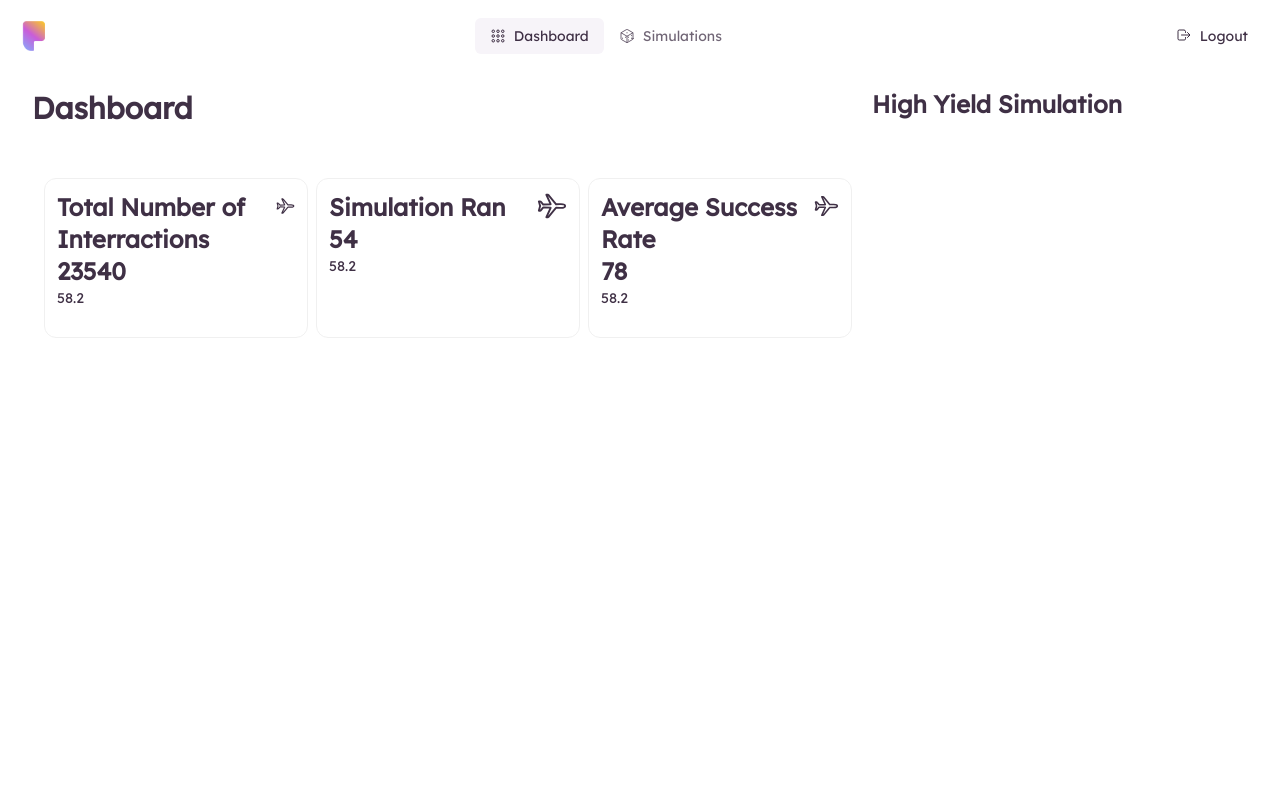
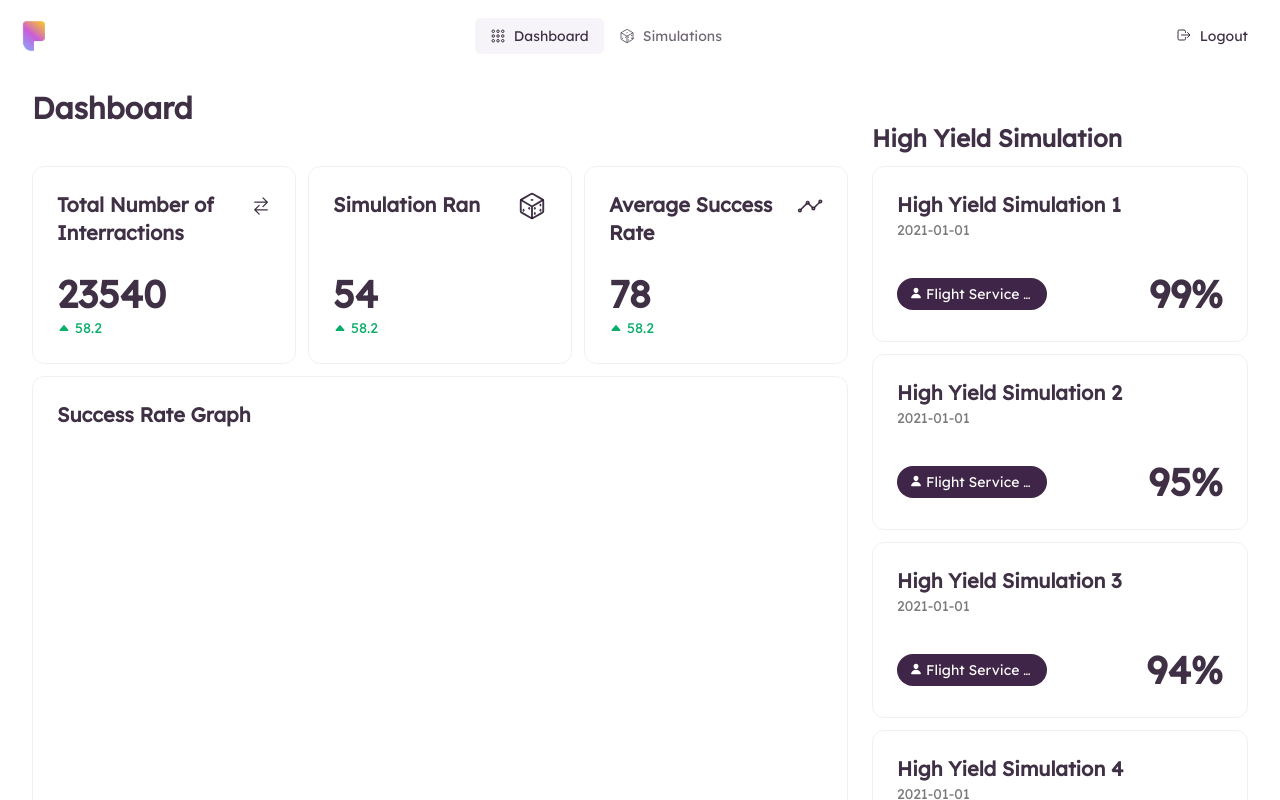
Before and after one commit to tum-v2/parloa-ui, a Next.js app: page /dashboard in a window 1280 px wide. Shown: the top 800 px of the page. Built offline with nearby package versions, Linux system fonts and the light colour scheme.

Commit message:
Create CardHighYieldSimulation

```diff
--- /dev/null
+++ b/src/app/dashboard/components/CardHighYieldSimulation.tsx
@@ -0,0 +1,62 @@
+import React from 'react';
+import Card from '../../../components/generic/Card';
+import { Flex, Typography } from 'antd';
+import theme from '@/theme/theme';
+import { IconContext } from 'react-icons';
+import Pill from '@/components/generic/Pill';
+import { IoPerson } from 'react-icons/io5';
+
+const { Text, Title } = Typography;
+
+export interface CardHighYieldSimulationProps {
+  title: string;
+  date: string;
+  successRateNumber: number;
+  agentType: string;
+}
+
+const CardHighYieldSimulation = ({
+  title,
+  date,
+  successRateNumber,
+  agentType
+}: CardHighYieldSimulationProps) => {
+  const bottomPartStyle: React.CSSProperties = {
+    display: 'flex',
+    justifyContent: 'space-between',
+    alignItems: 'center'
+  };
+  const topPartStyle: React.CSSProperties = {
+    height: 80
+  };
+
+  return (
+    <Card margin="none" style={{ marginBottom: theme.padding.m }}>
+      <div style={topPartStyle}>
+        <Title style={{ margin: 0 }} level={4}>
+          {title}
+        </Title>
+        <Text style={{ margin: 0, color: theme.color.gray }}>{date}</Text>
+      </div>
+      <div style={bottomPartStyle}>
+        <Pill>
+          <IoPerson />
+          <Text
+            style={{
+              margin: 0,
+              marginLeft: theme.padding.xs,
+              color: theme.color.white
+            }}
+          >
+            {agentType}
+          </Text>
+        </Pill>
+        <Title style={{ margin: 0 }} level={1}>
+          {successRateNumber}%
+        </Title>
+      </div>
+    </Card>
+  );
+};
+
+export default CardHighYieldSimulation;
--- a/src/app/dashboard/components/CardOverall.tsx
+++ b/src/app/dashboard/components/CardOverall.tsx
@@ -5,6 +5,7 @@ import Card from '../../../components/generic/Card';
 import { Flex, Typography } from 'antd';
 import theme from '@/theme/theme';
 import { IconContext } from 'react-icons';
+import CardOverallTrend from './CardOverallTrend';
 
 const { Text, Title } = Typography;
 
@@ -28,15 +29,11 @@ const CardOverall = ({
   trend,
   trendNumber
 }: CardOverallProps) => {
-  const cardOverallStyle: React.CSSProperties = {
-    marginRight: theme.padding.s,
-    width: 300
-  };
-
   const topPartStyle: React.CSSProperties = {
     display: 'flex',
     justifyContent: 'space-between',
-    alignItems: 'flex-start'
+    alignItems: 'flex-start',
+    height: 80
   };
 
   const insideCardStyle: React.CSSProperties = {
@@ -47,24 +44,22 @@ const CardOverall = ({
   };
 
   return (
-    <div style={cardOverallStyle}>
-      <Card>
-        <div style={insideCardStyle}>
+    // <div style={cardOverallStyle}>
+    <Card margin="none">
       <div style={topPartStyle}>
-            <Title style={{ margin: 0 }} level={3}>
+        <Title style={{ margin: 0 }} level={4}>
           {title}
         </Title>
         {icon}
       </div>
       <div>
-            <Title style={{ margin: 0 }} level={3}>
+        <Title style={{ margin: 0 }} level={1}>
           {number}
         </Title>
-            <Text>{trendNumber}</Text>
-          </div>
+        <CardOverallTrend trend={trend} trendNumber={trendNumber} />
       </div>
     </Card>
-    </div>
+    // </div>
   );
 };
 
--- /dev/null
+++ b/src/app/dashboard/components/CardOverallTrend.tsx
@@ -0,0 +1,49 @@
+import React from 'react';
+import { Trend } from './CardOverall';
+import { IoCaretDown, IoCaretUp } from 'react-icons/io5';
+import { Typography } from 'antd';
+import theme from '@/theme/theme';
+
+const { Text } = Typography;
+
+interface CardOverallTrendProps {
+  trend: Trend;
+  trendNumber: number;
+}
+
+const CardOverallTrend = ({ trend, trendNumber }: CardOverallTrendProps) => {
+  const containerStyle: React.CSSProperties = {
+    display: 'flex',
+    alignItems: 'center'
+  };
+
+  if (trend === 'up')
+    return (
+      <div style={{ ...containerStyle, color: theme.token.colorSuccess }}>
+        <IoCaretUp style={{ marginRight: theme.padding.xs }} />
+        <Text style={{ margin: 0, color: theme.token.colorSuccess }}>
+          {trendNumber}
+        </Text>
+      </div>
+    );
+  else if (trend === 'down')
+    return (
+      <div style={{ ...containerStyle, color: theme.token.colorError }}>
+        <IoCaretDown style={{ marginRight: theme.padding.xs }} />
+        <Text style={{ margin: 0, color: theme.token.colorError }}>
+          {trendNumber}
+        </Text>
+      </div>
+    );
+  else
+    return (
+      <div style={{ ...containerStyle, color: theme.color.gray }}>
+        <IoCaretUp style={{ marginRight: theme.padding.xs }} />
+        <Text style={{ margin: 0, color: theme.color.gray }}>
+          {trendNumber}
+        </Text>
+      </div>
+    );
+};
+
+export default CardOverallTrend;
--- a/src/app/dashboard/page.tsx
+++ b/src/app/dashboard/page.tsx
@@ -7,11 +7,30 @@ import {
   UserOutlined
 } from '@ant-design/icons';
 import type { MenuProps } from 'antd';
-import { Breadcrumb, Card, Flex, Layout, List, Menu, Typography } from 'antd';
+import {
+  Breadcrumb,
+  Col,
+  Flex,
+  Layout,
+  List,
+  Menu,
+  Row,
+  Typography
+} from 'antd';
 import VirtualList from 'rc-virtual-list';
 import theme from '@/theme/theme';
 import CardOverall, { NumberType, Trend } from './components/CardOverall';
-import { IoAirplaneOutline } from 'react-icons/io5';
+import {
+  IoAirplaneOutline,
+  IoAnalyticsOutline,
+  IoDiceOutline,
+  IoSwapHorizontalOutline
+} from 'react-icons/io5';
+import Card from '@/components/generic/Card';
+import LineChart from '@/components/charts/LineChart';
+import CardHighYieldSimulation, {
+  CardHighYieldSimulationProps
+} from './components/CardHighYieldSimulation';
 
 const { Content, Sider } = Layout;
 
@@ -23,7 +42,7 @@ const cardOverallIconStyle: React.CSSProperties = {
 const dummyDashboardData = [
   {
     title: 'Total Number of Interractions',
-    icon: <IoAirplaneOutline style={cardOverallIconStyle} />,
+    icon: <IoSwapHorizontalOutline style={cardOverallIconStyle} />,
 
     numberType: 'number',
     number: 23540,
@@ -32,7 +51,7 @@ const dummyDashboardData = [
   },
   {
     title: 'Simulation Ran',
-    icon: <IoAirplaneOutline style={cardOverallIconStyle} />,
+    icon: <IoDiceOutline style={cardOverallIconStyle} />,
 
     numberType: 'number',
     number: 54,
@@ -41,7 +60,7 @@ const dummyDashboardData = [
   },
   {
     title: 'Average Success Rate',
-    icon: <IoAirplaneOutline style={cardOverallIconStyle} />,
+    icon: <IoAnalyticsOutline style={cardOverallIconStyle} />,
 
     numberType: 'percentage',
     number: 78,
@@ -50,10 +69,86 @@ const dummyDashboardData = [
   }
 ];
 
+const dummyHighYieldSimulationData = [
+  {
+    id: 1,
+    title: 'High Yield Simulation 1',
+    date: '2021-01-01',
+    successRateNumber: 99,
+    agentType: 'Flight Service Agent'
+  },
+  {
+    id: 2,
+    title: 'High Yield Simulation 2',
+    date: '2021-01-01',
+    successRateNumber: 95,
+    agentType: 'Flight Service Agent'
+  },
+  {
+    id: 3,
+    title: 'High Yield Simulation 3',
+    date: '2021-01-01',
+    successRateNumber: 94,
+    agentType: 'Flight Service Agent'
+  },
+  {
+    id: 4,
+    title: 'High Yield Simulation 4',
+    date: '2021-01-01',
+    successRateNumber: 90,
+    agentType: 'Flight Service Agent'
+  },
+  {
+    id: 5,
+    title: 'High Yield Simulation 5',
+    date: '2021-01-01',
+    successRateNumber: 88,
+    agentType: 'Flight Service Agent'
+  },
+  {
+    id: 6,
+    title: 'High Yield Simulation 6',
+    date: '2021-01-01',
+    successRateNumber: 87,
+    agentType: 'Flight Service Agent'
+  },
+  {
+    id: 7,
+    title: 'High Yield Simulation 7',
+    date: '2021-01-01',
+    successRateNumber: 87,
+    agentType: 'Flight Service Agent'
+  },
+  {
+    id: 8,
+    title: 'High Yield Simulation 8',
+    date: '2021-01-01',
+    successRateNumber: 70,
+    agentType: 'Flight Service Agent'
+  },
+  {
+    id: 9,
+    title: 'High Yield Simulation 9',
+    date: '2021-01-01',
+    successRateNumber: 58,
+    agentType: 'Flight Service Agent'
+  },
+  {
+    id: 10,
+    title: 'High Yield Simulation 10',
+    date: '2021-01-01',
+    successRateNumber: 56,
+    agentType: 'Flight Service Agent'
+  }
+];
+
 const Dashboard = () => {
   const DashboardLayoutStyle: React.CSSProperties = {
     // TODO: Find the better way to handle this issue.
-    height: 'calc(100vh - 65px)'
+    height: 'calc(100vh - 65px)',
+    maxWidth: 1440, // maxWidth copy from GitHub.com way
+    marginRight: 'auto',
+    marginLeft: 'auto'
   };
   const DashboardLeftLayoutStyle: React.CSSProperties = {
     paddingTop: theme.padding.l,
@@ -61,10 +156,12 @@ const Dashboard = () => {
   };
   return (
     <Layout style={DashboardLayoutStyle}>
-      <Layout style={{ padding: '0 24px 24px' }}>
+      <Layout
+        style={{ paddingLeft: theme.padding.l, paddingRight: theme.padding.l }}
+      >
         <Typography.Title level={2}>Dashboard</Typography.Title>
         <Content style={DashboardLeftLayoutStyle}>
-          <Flex justify="space-between" style={{ height: '20vh' }}>
+          <Flex justify="space-between" gap={theme.padding.m}>
             {dummyDashboardData.map(data => (
               <CardOverall
                 title={data.title}
@@ -77,31 +174,42 @@ const Dashboard = () => {
               />
             ))}
           </Flex>
+          <Card
+            height={600}
+            margin="none"
+            style={{ marginTop: theme.padding.m }}
+          >
+            <Typography.Title level={4} style={{ margin: 0 }}>
+              Success Rate Graph
+            </Typography.Title>
+            {/* <LineChart  /> */}
+            {/* TODO: Try with dummy data */}
+          </Card>
         </Content>
       </Layout>
-      <Sider width={400}>
+      <Sider
+        width={400}
+        style={{ paddingTop: 34, paddingRight: theme.padding.l }}
+      >
         <Typography.Title level={3}>High Yield Simulation</Typography.Title>
-
-        {/* <List>
-          <VirtualList
-            data={data}
-            height={ContainerHeight}
-            itemHeight={47}
-            itemKey="email"
-            onScroll={onScroll}
-          >
-            {(item: UserItem) => (
-              <List.Item key={item.email}>
-                <List.Item.Meta
-                  avatar={<Avatar src={item.picture.large} />}
-                  title={<a href="https://ant.design">{item.name.last}</a>}
-                  description={item.email}
-                />
-                <div>Content</div>
-              </List.Item>
-            )}
-          </VirtualList>
-        </List> */}
+        {/* <List> */}
+        <VirtualList
+          data={dummyHighYieldSimulationData}
+          height={1000}
+          // itemHeight={47}
+          itemKey="id"
+          // onScroll={onScroll}
+        >
+          {(item: CardHighYieldSimulationProps) => (
+            <CardHighYieldSimulation
+              title={item.title}
+              date={item.date}
+              successRateNumber={item.successRateNumber}
+              agentType={item.agentType}
+            />
+          )}
+        </VirtualList>
+        {/* </List> */}
       </Sider>
     </Layout>
   );
--- a/src/components/generic/Card/index.tsx
+++ b/src/components/generic/Card/index.tsx
@@ -2,7 +2,7 @@ import React from 'react';
 import { Card as AntdCard, CardProps as AntdCardProps } from 'antd';
 import theme from '@/theme/theme';
 
-type Padding = 'xs' | 's' | 'm' | 'l' | 'xl';
+type Padding = 'none' | 'xs' | 's' | 'm' | 'l' | 'xl';
 
 interface CardProps {
   children: React.ReactNode;
@@ -10,7 +10,7 @@ interface CardProps {
   height?: number;
   padding?: Padding;
   margin?: Padding;
-  props?: AntdCardProps;
+  style?: React.CSSProperties;
 }
 
 const Card = ({
@@ -19,7 +19,7 @@ const Card = ({
   height,
   padding,
   margin,
-  props
+  style
 }: CardProps) => {
   const cardStyle: React.CSSProperties = {
     borderRadius: theme.borderRadius.m,
@@ -28,14 +28,16 @@ const Card = ({
     margin:
       margin === 'xs'
         ? theme.padding.xs
-        : padding === 's'
+        : margin === 's'
         ? theme.padding.s
-        : padding === 'm'
+        : margin === 'm'
         ? theme.padding.m
-        : padding === 'l'
+        : margin === 'l'
         ? theme.padding.l
-        : padding === 'xl'
+        : margin === 'xl'
         ? theme.padding.xl
+        : margin === 'none'
+        ? theme.padding.none
         : theme.padding.m
   };
   const bodyStyle: React.CSSProperties = {
@@ -50,11 +52,11 @@ const Card = ({
         ? theme.padding.l
         : padding === 'xl'
         ? theme.padding.xl
-        : theme.padding.m
+        : theme.padding.l
   };
 
   return (
-    <AntdCard style={cardStyle} bodyStyle={bodyStyle} {...props}>
+    <AntdCard style={{ ...cardStyle, ...style }} bodyStyle={bodyStyle}>
       {children}
     </AntdCard>
   );
--- a/src/theme/theme.ts
+++ b/src/theme/theme.ts
@@ -20,6 +20,7 @@ const theme = {
     deepPurple: '#24132b'
   },
   padding: {
+    none: 0,
     xs: 4,
     s: 8,
     m: 12,
@@ -66,7 +67,7 @@ const theme = {
     colorTextBase: '#24132b',
     borderRadiusXS: 4,
     borderRadius: 8,
-    borderRadiusLG: 24,
+    borderRadiusLG: 12,
     colorPrimary: '#3f2547',
     colorBorder: '#dddae0',
     fontFamily: lexend.style.fontFamily,
```
Lines whose indentation alone changed are shown as unchanged.
